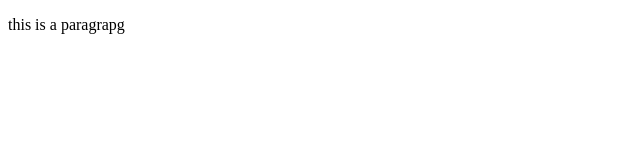
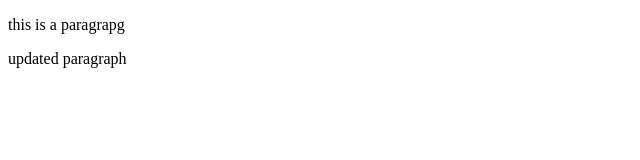
Before and after one commit to TaranjitSingh05/localrepo, a plain HTML site: page index.html in a window 1280 px wide. Shown: the whole page, without its empty margins (0-640 px from the left). Drawn offline with Linux system fonts and the light colour scheme.

Commit message:
added new feature

```diff
--- a/index.html
+++ b/index.html
@@ -7,6 +7,7 @@
 </head>
 <body>
     <p>this is a paragrapg</p>
+    <p>updated paragraph</p>
 
 </body>
 </html>
```
